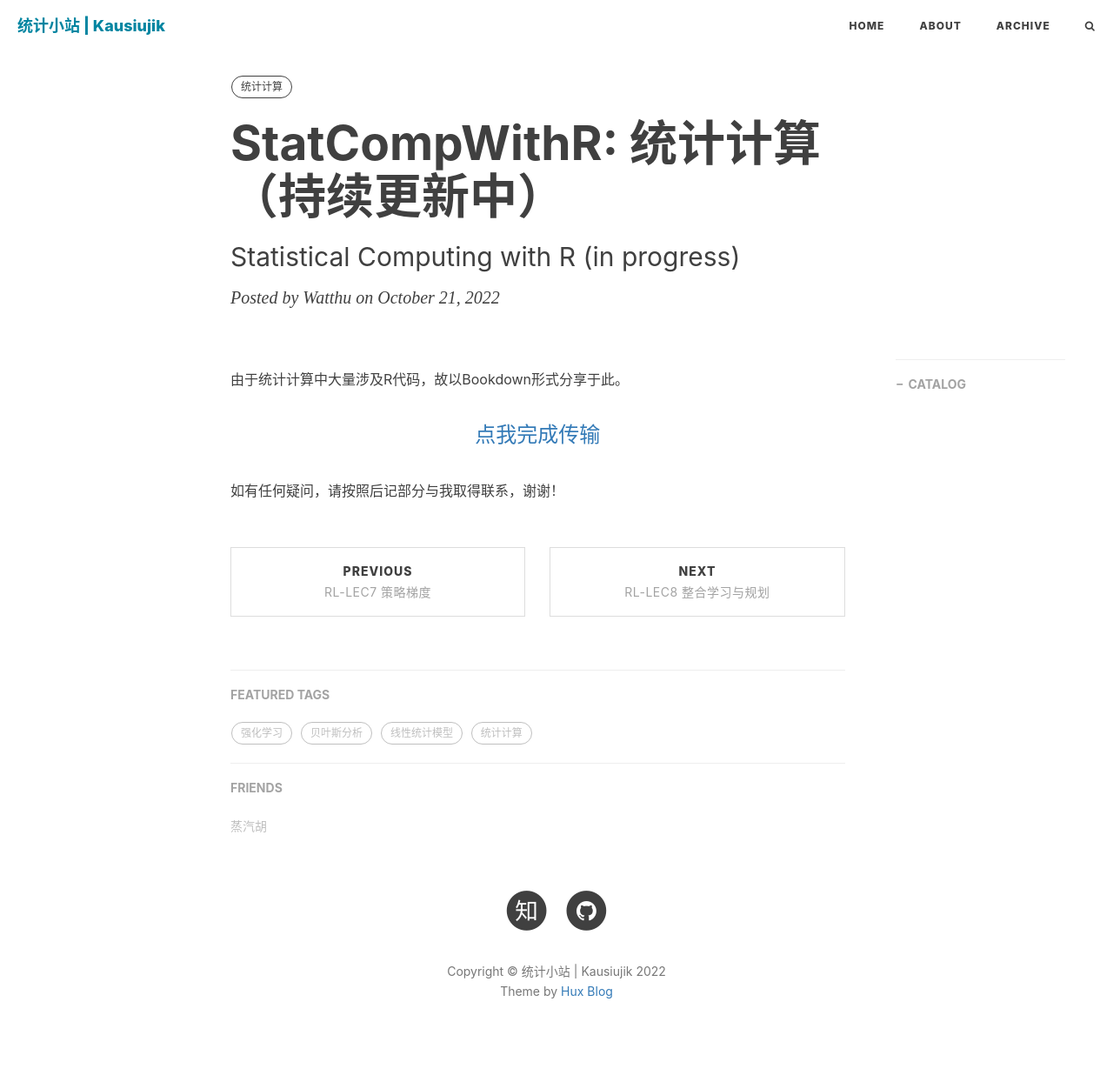
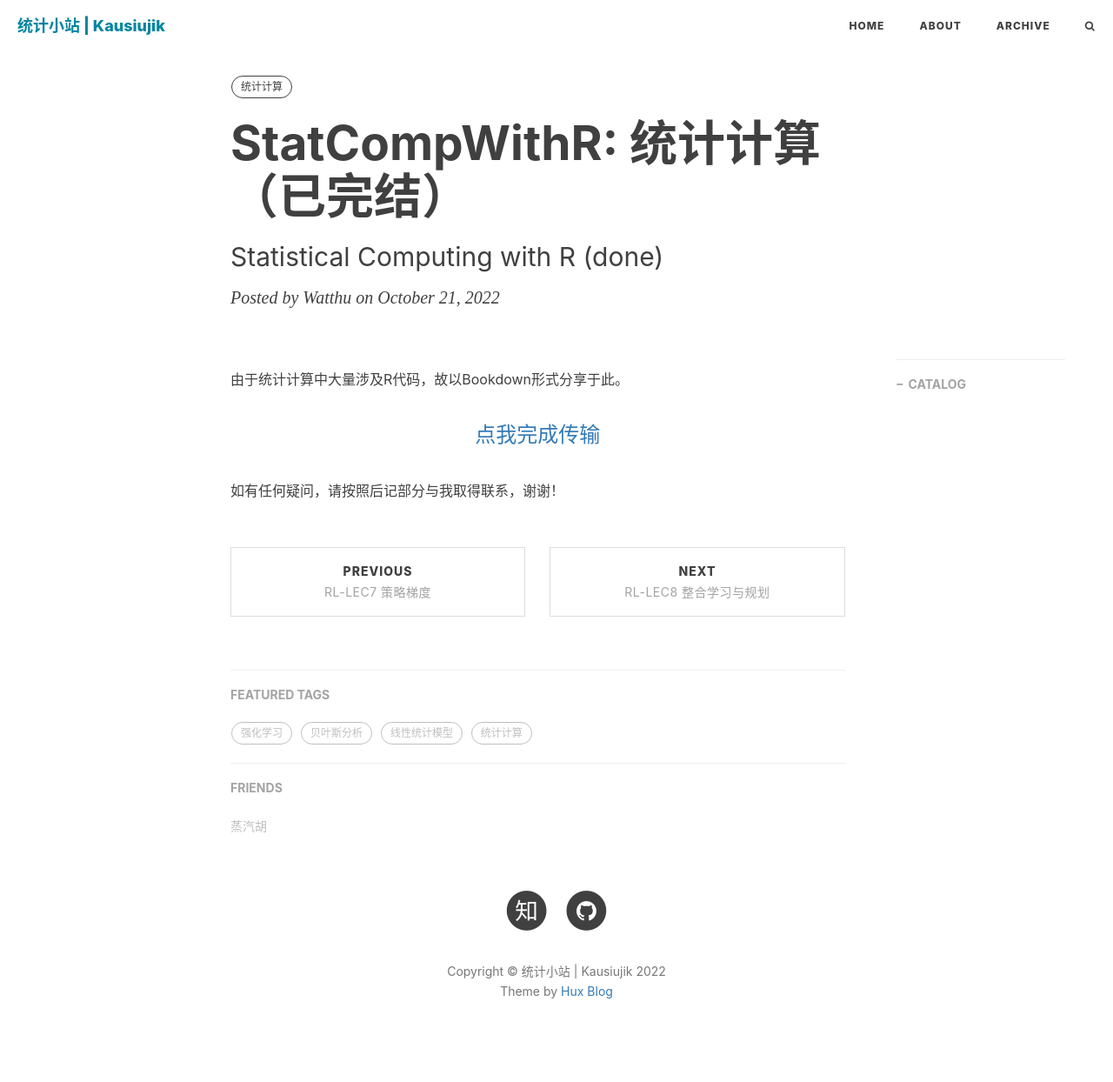
Before and after one commit to kausiujik/kausiujik.github.io, a Jekyll site: the page built from _posts/2022-10-21-StatCompWithR.md, in a window 1280 px wide. Shown: the whole page at 87% size. Built offline with Jekyll 4.4.1, drawn with Linux system fonts in a browser that asks for light colours; nearby versions of some CDN libraries; comment, search, counter and statistics services are not loaded.

Commit message:
Update 2022-10-21-StatCompWithR.md

```diff
--- a/_posts/2022-10-21-StatCompWithR.md
+++ b/_posts/2022-10-21-StatCompWithR.md
@@ -1,7 +1,7 @@
 ---
 layout: post
-title: "StatCompWithR: 统计计算（持续更新中）"
-subtitle: "Statistical Computing with R (in progress)"
+title: "StatCompWithR: 统计计算（已完结）"
+subtitle: "Statistical Computing with R (done)"
 author: "Watthu"
 header-style: text
 mathjax: true
```
